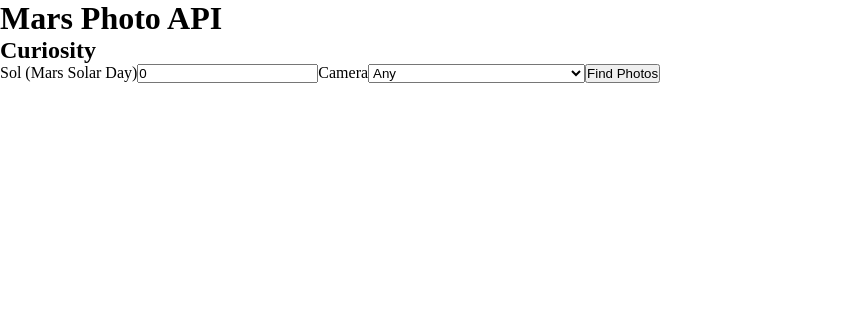
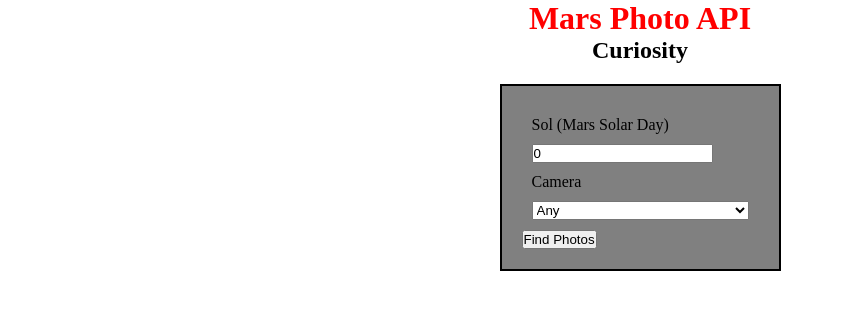
Before and after one commit to codergirl01/mars-photos-project, a React (Vite) app in the folder client/: page / in a window 1280 px wide. Shown: the top 310 px of the page, without its empty margins (0-844 px from the left). Built offline with nearby package versions, Linux system fonts and the light colour scheme.

Commit message:
add styles

```diff
--- a/client/src/components/Form.jsx
+++ b/client/src/components/Form.jsx
@@ -12,16 +12,17 @@
      return (
         <div className="form">
             <form onSubmit={handleSubmit}>
-                <label>Sol (Mars Solar Day)</label>
-                <input type="number" value={solarDay} onChange={(e) => setSolarDay(e.target.value)} />
-                <label>Camera</label>
-                <select value={camera} onChange={(e) => setCamera(e.target.value)} >
+                <div className="solar-container"><label >Sol (Mars Solar Day)</label></div>
+                <div className="solar-input"><input type="number" value={solarDay} onChange={(e) => setSolarDay(e.target.value)} /></div>
+                <div className="camera-container"><label >Camera</label></div>
+                <div className="camera-input"><select value={camera} onChange={(e) => setCamera(e.target.value)} >
                     <option value="any">Any</option>
                     <option value="mast">Mast Camera</option>
                     <option value="navcam">Navigation Camera</option>
                     <option value="fhaz">Front Hazard Avoidance Camera</option>
                 </select>
-                <button type="submit">Find Photos</button>
+                </div>
+                <button className="submit" type="submit">Find Photos</button>
             </form>
         </div>
     )
--- a/client/src/index.css
+++ b/client/src/index.css
@@ -2,6 +2,23 @@
     margin: 0;
     padding: 0;
     box-sizing: border-box;
+}
+
+h1 {
+    color: red
+}
+h1, h2 {
+    display:flex;
+    justify-content: center;
+}
+form {
+    border: solid 2px;
+    padding: 20px;
+    margin: 20px;
+    background-color:gray;
+}
+form div {
+    margin: 10px;
 }
 
 .images-container {
@@ -20,3 +37,19 @@
     width: 100%;
     height: 100%;
 }
+
+.form {
+    display: flex;
+    justify-content: center;
+}
+
+.button.submit {
+    display: flex;
+    justify-content: center;
+    align-items: center;
+    height: 200px;
+    border: 3px solid green;
+    background-color: orange;
+    margin-left: 10px;
+
+  }
```
